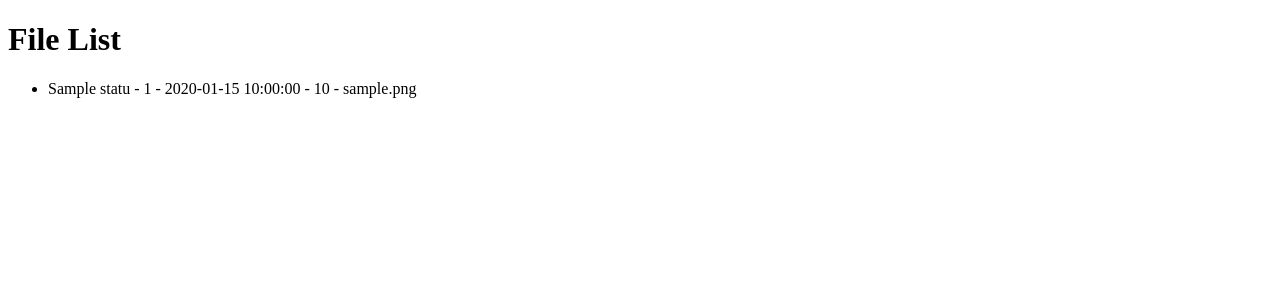
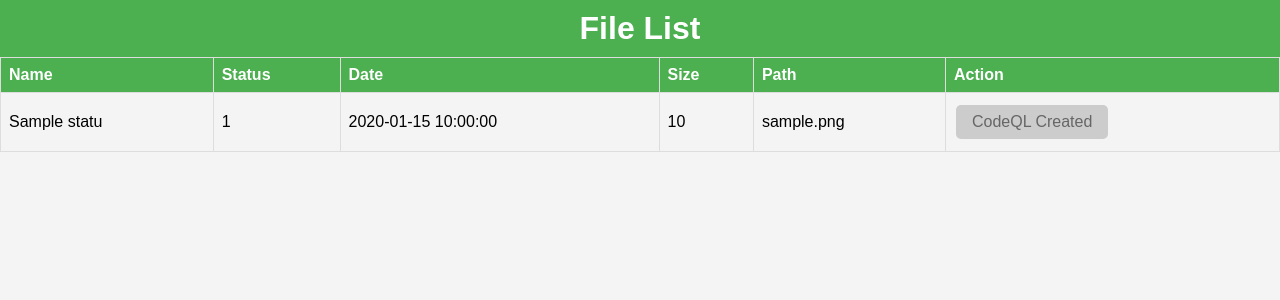
Before and after one commit to realsung/VulnFinder-CodeQL, a Flask app: page /list in a window 1280 px wide. Shown: the top 300 px of the page. Run offline with Flask 3, Linux system fonts and the light colour scheme; tables that the repository leaves empty hold one stand-in row (values such as "Sample post").

Commit message:
update create codeql database

```diff
--- a/src/app.py
+++ b/src/app.py
@@ -13,8 +13,14 @@ from models import db, FileStatus
 from subprocess import Popen
 from datetime import datetime, timedelta, timezone
 
-UPLOAD_FOLDER = '/app/uploads'
+# remote
+UPLOAD_FOLDER = '/app/uploads/'
 DB_PATH = '/app/codeql-db/'
+
+# local
+# UPLOAD_FOLDER = '/root/VulnFinder-CodeQL/src/uploads/'
+# DB_PATH = '/root/VulnFinder-CodeQL/src/codeql-db/'
+
 ALLOWED_EXTENSIONS = {'zip'}
 KST = timezone(timedelta(hours=9))
 
@@ -63,7 +69,11 @@ def allowed_file(filename):
 
 def create_db(dirname):
     try:
-        command = f'codeql database create --language=c {DB_PATH}{dirname} --source-root {UPLOAD_FOLDER}{dirname}'
+        command = f'codeql database create {DB_PATH}{dirname} --source-root {UPLOAD_FOLDER}{dirname} --language=cpp --command="cmake . && make"'
+        command = f'codeql database create {DB_PATH}{dirname} --source-root {UPLOAD_FOLDER}{dirname} --language=cpp'
+        print(command)
+        # command = f'codeql database create --language=python {DB_PATH}{dirname} --source-root {UPLOAD_FOLDER}{dirname}'
+        # command = f'codeql database create --language=csharp {DB_PATH}{dirname} --source-root {UPLOAD_FOLDER}{dirname}'
         process = Popen(command, shell=True)
         return process
     except Exception as e:
@@ -150,13 +160,14 @@ def codeql_create():
         if db_get_file_status_by_name(filename) == 1:
             return jsonify({'message': f'CodeQL for {filename} already exists'}), 400
         db_update_file_status_by_name(filename, 1)
-        # process = create_db(filename)
+        process = create_db(filename)
 
         return jsonify({'message': f'Creating CodeQL for {filename}'})
     return jsonify({'message': 'No filename provided'}), 400
 
 @app.route('/codeql-analyze')
 def codeql_analyze():
+    # database analyze --format csv --output=results.csv --search-path=/home/runner/work/CodeQL-Test/CodeQL-Test --threads=4 --ram=16G --timeout=60m
     return 'CodeQL Analyze Test'
 
 @app.route('/status')
@@ -169,4 +180,4 @@ def filelist():
     return render_template('file_list.html', files=files)
 
 if __name__ == '__main__':
-    app.run(host='0.0.0.0', port=5000, debug=True, threaded=False, processes=2)
+    app.run(host='0.0.0.0', port=5001, debug=True, threaded=False, processes=2)
--- a/src/templates/file_list.html
+++ b/src/templates/file_list.html
@@ -4,19 +4,88 @@
     <meta charset="UTF-8">
     <title>File List</title>
     <script src="https://code.jquery.com/jquery-3.5.1.min.js"></script>
+    <style>
+        body {
+            font-family: Arial, sans-serif;
+            background-color: #f4f4f4;
+            margin: 0;
+            padding: 0;
+        }
+        h1 {
+            background-color: #4CAF50;
+            color: white;
+            padding: 10px 0;
+            text-align: center;
+            margin: 0;
+        }
+        table {
+            width: 100%;
+            border-collapse: collapse;
+        }
+        th, td {
+            border: 1px solid #ddd;
+            padding: 8px;
+            text-align: left;
+        }
+        th {
+            background-color: #4CAF50;
+            color: white;
+        }
+        tr:nth-child(even) {
+            background-color: #f2f2f2;
+        }
+        button {
+            background-color: #008CBA;
+            border: none;
+            color: white;
+            padding: 8px 16px;
+            text-align: center;
+            text-decoration: none;
+            display: inline-block;
+            font-size: 16px;
+            margin: 4px 2px;
+            cursor: pointer;
+            border-radius: 5px;
+        }
+        button:disabled {
+            background-color: #cccccc;
+            color: #666666;
+            cursor: default;
+        }
+    </style>
 </head>
 <body>
     <h1>File List</h1>
-    <ul>
-        {% for file in files %}
-            <li id="file-{{ file.id }}">
-                {{ file.name }} - {{ file.status }} - {{ file.date }} - {{ file.size }} - {{ file.path }}
-                {% if file.status == 0 %}
-                    <button onclick="createCodeQL('{{ file.id }}', '{{ file.name }}')">Create CodeQL</button>
-                {% endif %}
-            </li>
-        {% endfor %}
-    </ul>
+    <table>
+        <thead>
+            <tr>
+                <th>Name</th>
+                <th>Status</th>
+                <th>Date</th>
+                <th>Size</th>
+                <th>Path</th>
+                <th>Action</th>
+            </tr>
+        </thead>
+        <tbody>
+            {% for file in files %}
+                <tr id="file-{{ file.id }}">
+                    <td>{{ file.name }}</td>
+                    <td>{{ file.status }}</td>
+                    <td>{{ file.date }}</td>
+                    <td>{{ file.size }}</td>
+                    <td>{{ file.path }}</td>
+                    <td>
+                        {% if file.status == 0 %}
+                            <button onclick="createCodeQL('{{ file.id }}', '{{ file.name }}')">Create CodeQL</button>
+                        {% else %}
+                            <button disabled>CodeQL Created</button>
+                        {% endif %}
+                    </td>
+                </tr>
+            {% endfor %}
+        </tbody>
+    </table>
 
     <script>
         function createCodeQL(fileId, fileName) {
@@ -27,7 +96,7 @@
                 data: JSON.stringify({ filename: fileName }),
                 success: function(response) {
                     alert(response.message);
-                    $('#file-' + fileId).find('button').prop('disabled', true);
+                    $('#file-' + fileId + ' button').prop('disabled', true);
                 },
                 error: function(error) {
                     alert(error.responseJSON.message);
```
Also changed, not shown: README.md, 1 other file.
